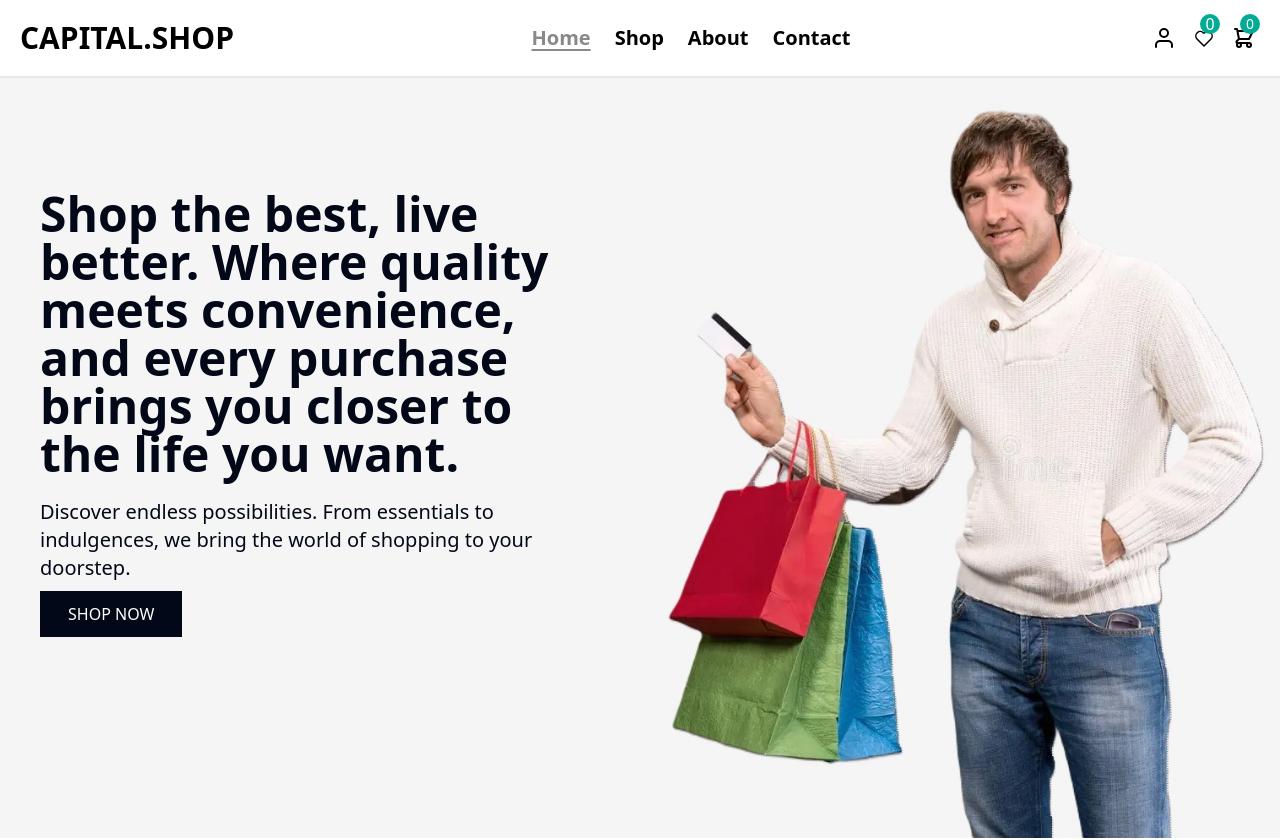
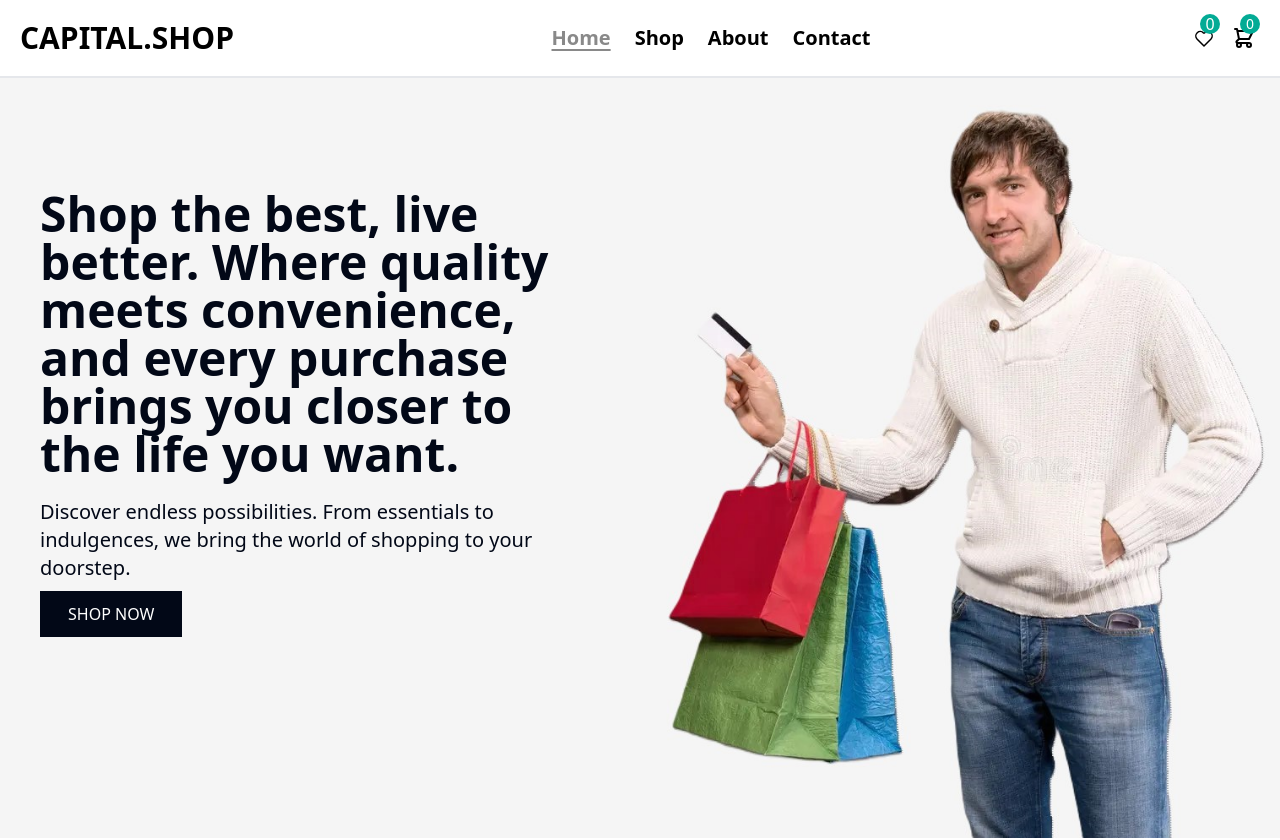
Before and after one commit to AbduSubhan11/Capital.Shop, a Next.js app: page / in a window 1280 px wide. Shown: the top 840 px of the page. Built offline with nearby package versions, Linux system fonts and the light colour scheme.

Commit message:
complete

```diff
--- a/src/app/Components/NavBar.tsx
+++ b/src/app/Components/NavBar.tsx
@@ -76,26 +76,6 @@ function NavBar() {
           isHamburger ? "top-[330px]" : ""
         }`}
       >
-        {/* SIGN IN ICON         */}
-        <Link
-          href=""
-          className={`relative ${isHamburger ? "top-[330px]" : ""}`}
-        >
-          <svg
-            className="h-6 w-8 hover:text-[#898989]"
-            viewBox="0 0 24 24"
-            fill="none"
-            stroke="currentColor"
-            strokeWidth="2"
-            strokeLinecap="round"
-            strokeLinejoin="round"
-          >
-            {" "}
-            <path d="M20 21v-2a4 4 0 0 0-4-4H8a4 4 0 0 0-4 4v2" />{" "}
-            <circle cx="12" cy="7" r="4" />
-          </svg>
-        </Link>
-
         {/* HEART ICON */}
         <Link
           href="/wishlist"
```
